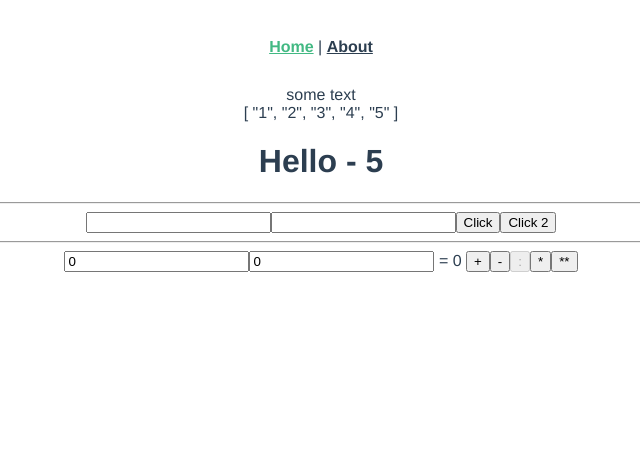
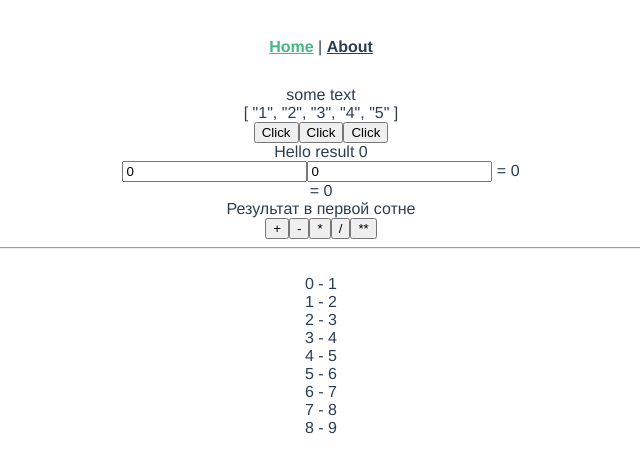
Before and after one commit to Symegu/fpvue, a Vue app: page / in a window 1280 px wide. Shown: the top 472 px of the page, without its empty margins (319-959 px from the left). Built offline with nearby package versions, Linux system fonts and the light colour scheme.

Commit message:
2урок

```diff
--- a/src/components/HelloWorld.vue
+++ b/src/components/HelloWorld.vue
@@ -1,20 +1,45 @@
 <template>
   <div class="hello">
-    <h1>{{ msg }} - {{ msg.length }}</h1>
-    <hr/>
-    <input v-model.trim="textValue" @focus="onFocus" type="text">
-    <input :value="textValue2" @input="textValue2 = $event.target.value">
-    <button v-on:click="result = 1 + 9"> Click </button>
-    <button @click="result = 1 + 4"> Click 2 </button>
-    <hr>
+    {{ hz }}
+    <br>
     <input v-model.number.lazy="operand1" >
     <input v-model.number.lazy="operand2" >
     = {{ result }}
-    <button @click="sum">+</button>
-    <button @click="result = operand1 - operand2">-</button>
-    <button @click="sub" :disabled="!this.operand2">:</button>
-    <button @click="multiply">*</button>
-    <button @click="result = Math.pow(operand1, operand2)">**</button>
+    <br>
+    = {{ resultFib }}
+    <br>
+    <div class="error" v-if="error">
+      {{ error }}
+    </div>
+    <div class="error" v-show="error">
+      {{ error }}
+    </div>
+    <div class="messages">
+      <template v-if="result < 0">Получилось отрицательное число</template>
+      <template v-else-if="result < 100">Результат в первой сотне</template>
+      <template v-else>Результат больше сотни</template>
+    </div>
+    <div class="keyboard">
+        <button
+        :title="operand"
+        v-for="operand in operands"
+        @click="calculate(operand)"
+        :key="operand"
+        >
+        {{ operand }}
+        </button>
+        <button @click="result = Math.pow(operand1, operand2)">**</button>
+    </div>
+    <hr>
+    <br>
+    <div class="item" v-for="(item, index) in myCollection" :key="index">
+      {{ index }} - {{ item }}
+    </div>
+    <div class="logs">
+      <div class="log" v-for="(item, index) in logs" :key="index">
+      {{ item }}
+    </div>
+    </div>
   </div>
 </template>
 
@@ -30,13 +55,57 @@ export default {
   data () {
     return {
       result: 0,
+      resultFib: 0,
       operand1: 0,
       operand2: 0,
       textValue: '',
-      textValue2: ''
+      textValue2: '',
+      error: '',
+      myCollection: [1, 2, 3, 4, 5, 6, 7, 8, 9],
+      operands: ['+', '-', '*', '/'],
+      logs: {}
+    }
+  },
+  computed: {
+    fib1 () {
+      return this.fib(this.operand1)
+    },
+    fib2 () {
+      return this.fib(this.operand2)
+    },
+    hz () {
+      return `${this.msg} result ${this.result}`
+    }
+  },
+  watch: {
+    result: {
+      handler: function (newValue, oldValue) {
+        console.log(newValue, oldValue)
+      },
+      immediate: true
     }
   },
   methods: {
+    calculate (operation = '+') {
+      this.error = ' '
+      switch (operation) {
+        case '+' :
+          this.sum()
+          break
+        case '-' :
+          this.subtract()
+          break
+        case '*' :
+          this.multiply()
+          break
+        case '/' :
+          this.divide()
+          break
+      }
+      const key = Date.now()
+      const value = `${this.operand1} ${operation} ${this.operand2} = ${this.result}`
+      this.$set(this.logs, key, value)
+    },
     onBlur () {
       console.log(this.textValue)
     },
@@ -45,13 +114,24 @@ export default {
     },
     sum () {
       this.result = this.operand1 + this.operand2
+      this.resultFib = this.fib1 + this.fib2
     },
-    sub () {
+    subtract () {
+      this.result = this.operand1 - this.operand2
+    },
+    divide () {
       const { operand1, operand2 } = this
+      if (!operand2) {
+        this.error = 'Делить на 0 нельзя'
+        return
+      }
       this.result = operand1 / operand2
     },
     multiply () {
       this.result = this.operand1 * this.operand2
+    },
+    fib (n) {
+      return n <= 1 ? n : this.fib(n - 1) + this.fib(n - 2)
     }
   }
 }
--- /dev/null
+++ b/src/components/myButton.vue
@@ -0,0 +1,15 @@
+<template>
+    <button @click="onClick">
+        <slot>Click</slot>
+    </button>
+</template>
+<script>
+export default {
+  name: 'myButton',
+  methods: {
+    onClick () {
+      this.$emit('click')
+    }
+  }
+}
+</script>
--- a/src/views/HomeView.vue
+++ b/src/views/HomeView.vue
@@ -3,6 +3,10 @@
     {{ text }}
     <br/>
     {{ arr }}
+    <br>
+    <myButton />
+    <myButton />
+    <myButton />
     <MyName msg="Hello" :text="text" :arr="arr"/>
   </div>
 </template>
@@ -10,11 +14,13 @@
 <script>
 // @ is an alias to /src
 import HelloWorld from '@/components/HelloWorld.vue'
+import myButton from '@/components/myButton.vue'
 
 export default {
   name: 'HomeView',
   components: {
-    MyName: HelloWorld
+    MyName: HelloWorld,
+    myButton
   },
   data () {
     return {
```
